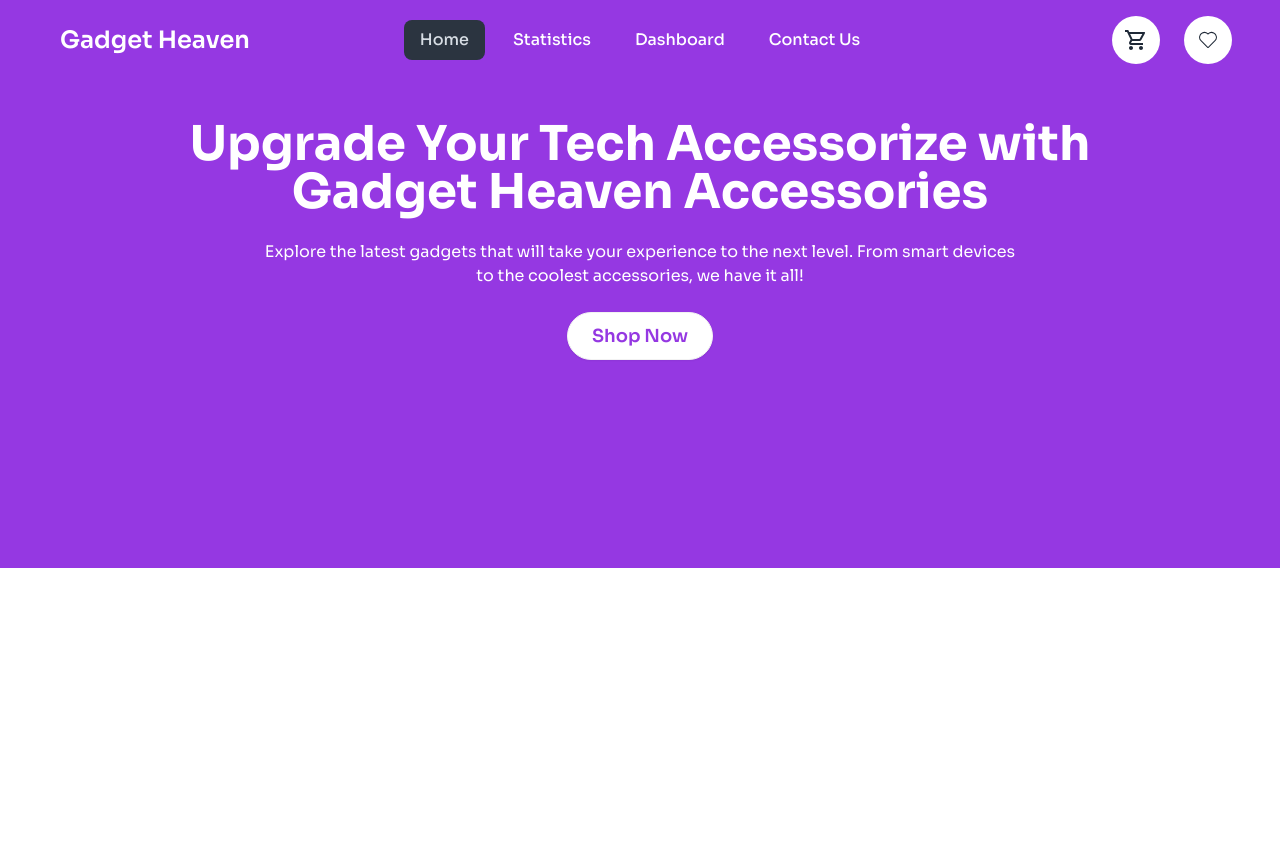
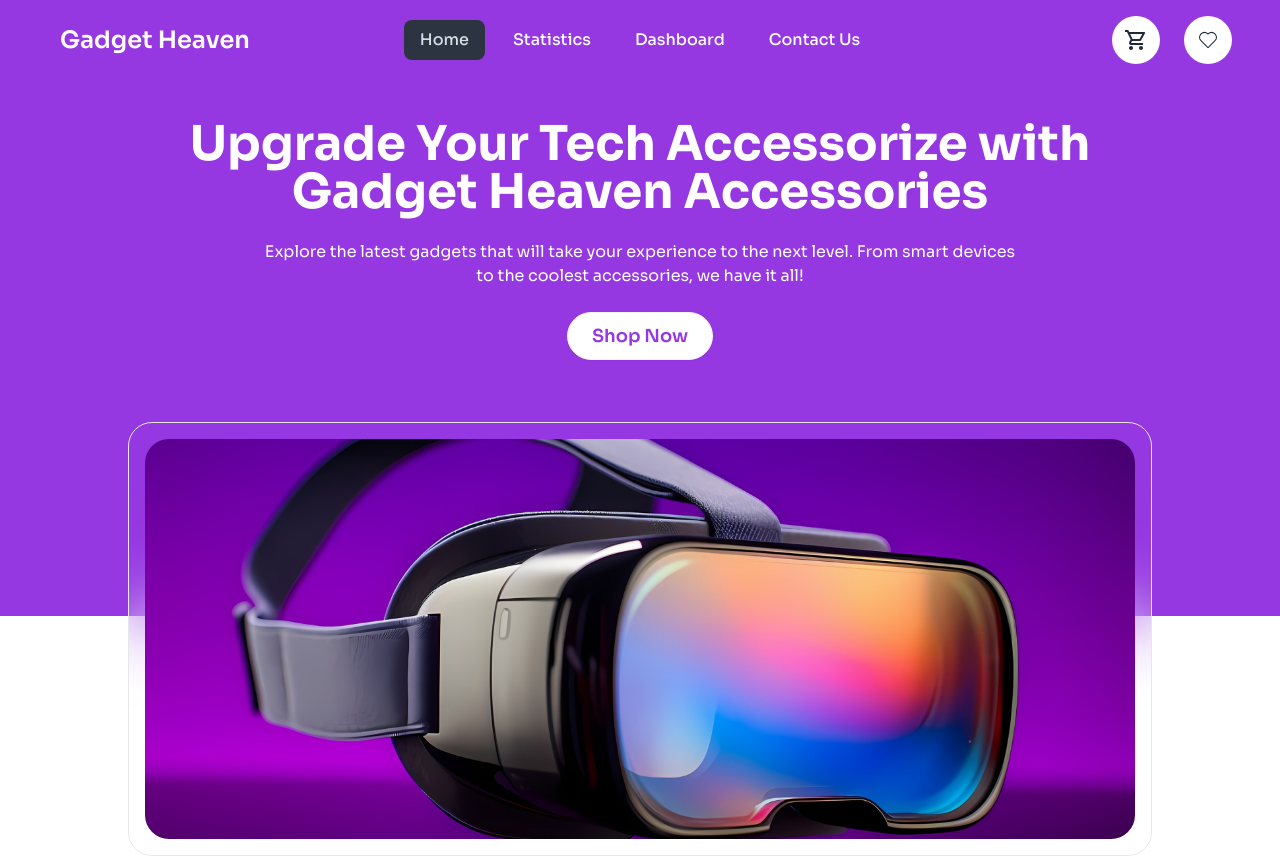
Before and after one commit to programming-hero-web-course-4/b10a8-gadget-heaven-Ashiqur1819, a React (Vite) app: page / in a window 1280 px wide. Before the commit the page ends 800 px from the top, so only its background shows below. Built offline with nearby package versions, Linux system fonts and the light colour scheme.

Commit message:
Added hero

```diff
--- a/src/components/Banner.jsx
+++ b/src/components/Banner.jsx
@@ -2,7 +2,7 @@ import React from "react";
 
 const Banner = () => {
   return (
-    <div className="hero bg-c1 pb-48 pt-6">
+    <div className="hero bg-c1 pb-60 pt-6">
       <div className="hero-content text-center">
         <div className="md:max-w-5xl">
           <h1 className="text-3xl md:text-5xl font-bold text-white leading-snug">
--- /dev/null
+++ b/src/components/Hero.jsx
@@ -0,0 +1,11 @@
+import hero from "../assets/banner.jpg"
+
+const Hero = () => {
+    return (
+      <div className="max-w-5xl mx-auto p-4 border rounded-3xl backdrop-blur-2xl absolute -bottom-60 left-0 right-0 ">
+        <img src={hero} className="w-full h-[400px] object-cover rounded-3xl" alt="" />
+      </div>
+    );
+};
+
+export default Hero;
--- a/src/pages/Home.jsx
+++ b/src/pages/Home.jsx
@@ -1,10 +1,17 @@
 import Banner from "../components/Banner";
+import Hero from "../components/Hero";
+
 
 const Home = () => {
     return (
-        <div>
-            <Banner></Banner>
+      <div>
+        <div className="relative">
+          <Banner></Banner>
+          <div className="max-w-7xl mx-auto">
+            <Hero></Hero>
+          </div>
         </div>
+      </div>
     );
 };
 
```
